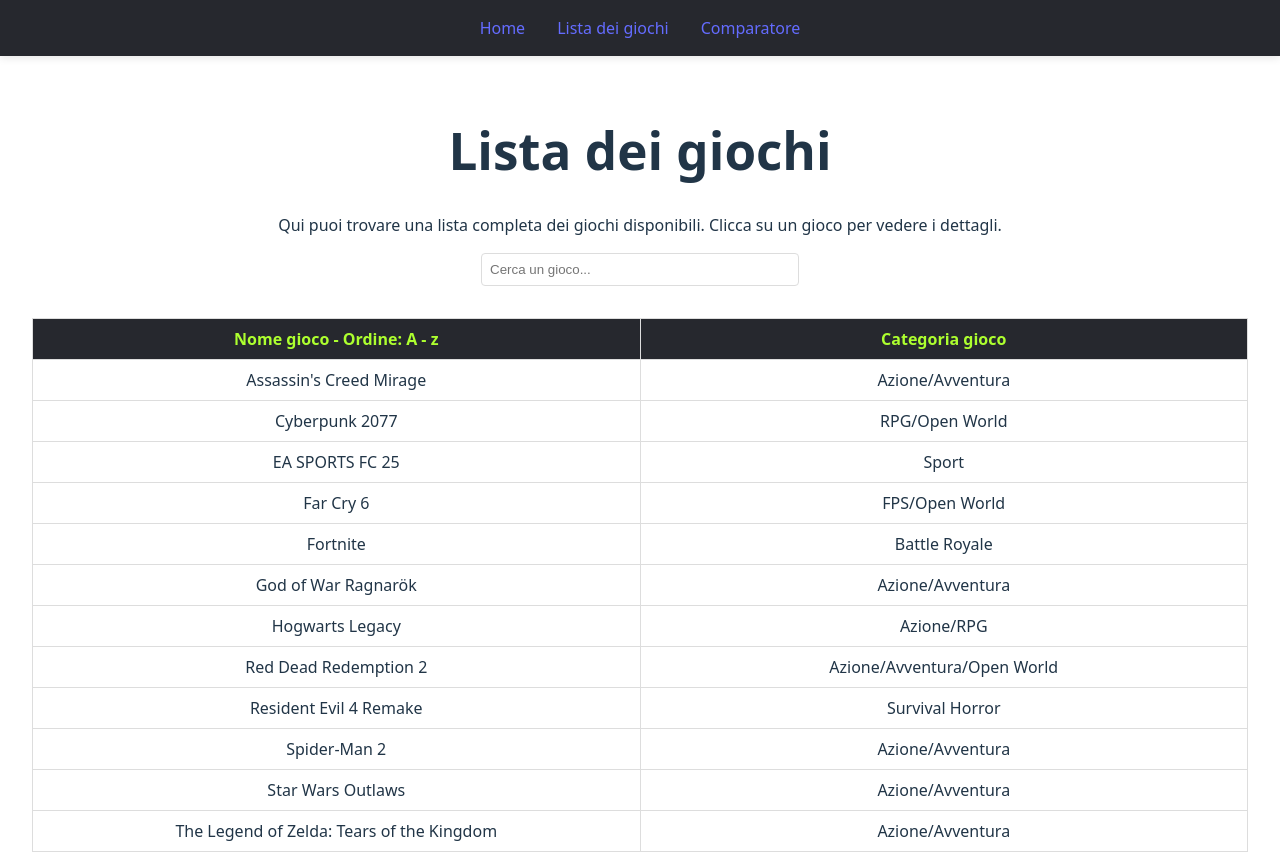
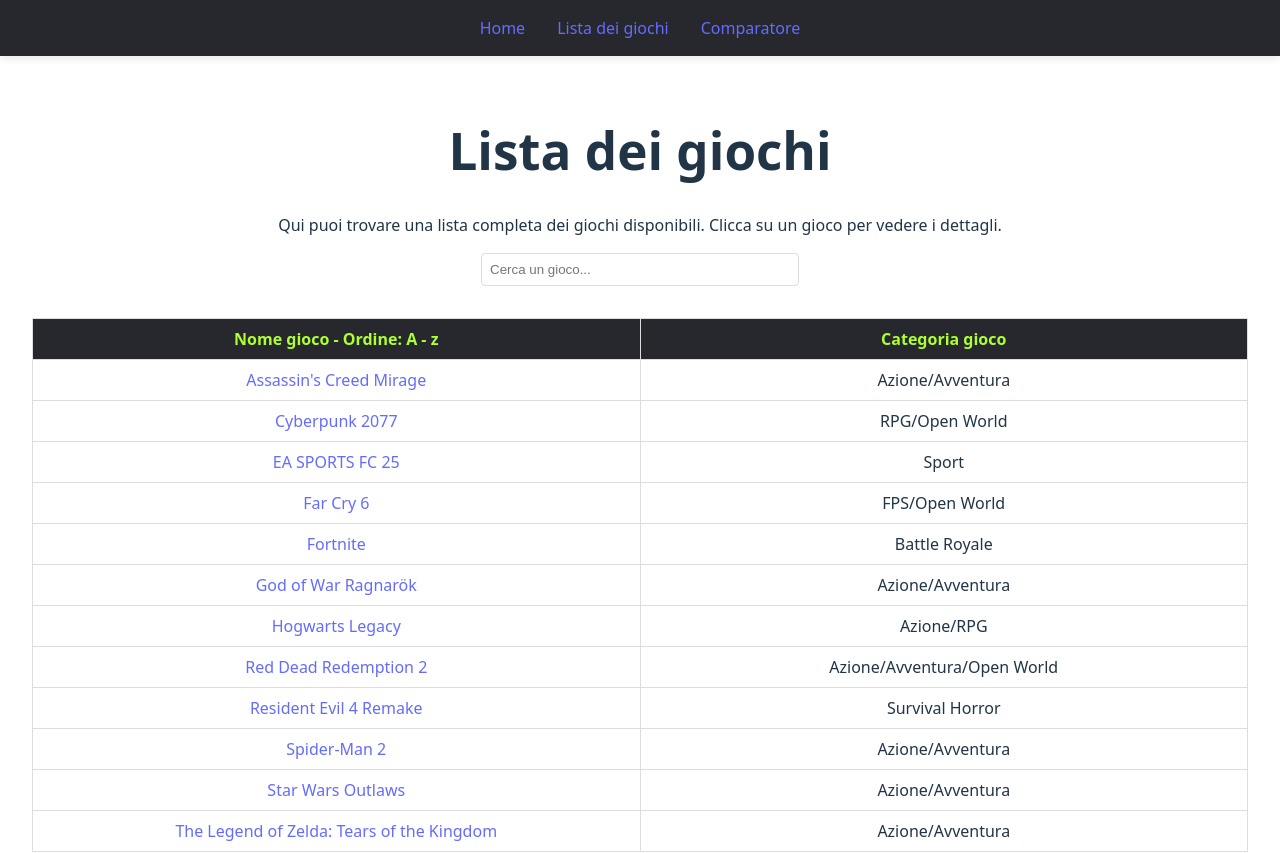
Before and after one commit to VincenzoIuliano/progetto-finale-spec-frontend-front, a React (Vite) app: page /gamelist in a window 1280 px wide. Shown: the top 853 px of the page. Built offline with nearby package versions, Linux system fonts and the light colour scheme.

Commit message:
Add Express dependency and implement game detail routing
- Added Express as a dependency in package.json.
- Updated App.jsx to include a route for game details using GameCard component.
- Modified GamesPages.jsx to link game titles to their respective detail pages.

```diff
--- a/components/GameCard.jsx
+++ b/components/GameCard.jsx
@@ -1,6 +1,17 @@
 import React from "react";
+import { useParams } from "react-router-dom";
 
-const GameCard = ({ game }) => {
+const GameCard = ({ games }) => {
+
+  // Recupera l'ID del gioco dalla URL
+  const { id } = useParams();
+
+  const game = games.find((g) => g.id === parseInt(id));
+
+  if (!game) {
+    return <div>Gioco non trovato.</div>;
+  }
+
   return (
     <div style={{
       border: '1px solid #ccc',
@@ -9,19 +20,19 @@
       width: '300px',
       boxShadow: '0 4px 8px rgba(0,0,0,0.1)',
     }}>
-      {/* <img
+      <img
         src={game.image}
         alt={game.title}
         style={{ width: '100%', borderRadius: '8px' }}
-      /> */}
+      />
       <h2>{game.title}</h2>
       <p><strong>Categoria:</strong> {game.category}</p>
-      {/* <p>{game.description}</p>
-      <p>Data di rilascio: {new Date(game.releaseDate).toLocaleDateString()}</p>
+      <p><strong>Descrizione:</strong> {game.description}</p>
+      <p><strong>Data di rilascio:</strong> {new Date(game.releaseDate).toLocaleDateString()}</p>
       <p><strong>Piattaforme:</strong> {game.platforms.join(', ')}</p>
       <p><strong>Multigiocatore Online:</strong> {game.multiplayer_online ? "Sì" : "No"}</p>
       <p><strong>Multigiocatore Locale:</strong> {game.multiplayer_local ? "Sì" : "No"}</p>
-      <p><strong>Coop:</strong> {game.coop ? "Sì" : "No"}</p> */}
+      <p><strong>Coop:</strong> {game.coop ? "Sì" : "No"}</p>
     </div>
   );
 };
--- a/database/game.json
+++ b/database/game.json
@@ -8,7 +8,8 @@
     "platforms": ["PlayStation 4", "PlayStation 5", "Windows"],
     "multiplayer_online": false,
     "multiplayer_local": false,
-    "coop": false
+    "coop": false,
+    "id": 1
   },
   {
     "title": "Far Cry 6",
@@ -19,7 +20,8 @@
     "platforms": ["PlayStation 4", "PlayStation 5", "Xbox One", "Xbox Series X/S", "PC"],
     "multiplayer_online": true,
     "multiplayer_local": false,
-    "coop": true
+    "coop": true,
+    "id": 2
   },
   {
     "title": "Red Dead Redemption 2",
@@ -30,7 +32,8 @@
     "platforms": ["PlayStation 4", "Xbox One", "PC"],
     "multiplayer_online": true,
     "multiplayer_local": false,
-    "coop": true
+    "coop": true,
+    "id": 3
   },
   {
     "title": "EA SPORTS FC 25",
@@ -41,7 +44,8 @@
     "platforms": ["PlayStation 4", "PlayStation 5", "Xbox One", "Xbox Series X/S", "PC", "Nintendo Switch"],
     "multiplayer_online": true,
     "multiplayer_local": true,
-    "coop": true
+    "coop": true,
+    "id": 4
   },
   {
     "title": "Fortnite",
@@ -52,7 +56,8 @@
     "platforms": ["PlayStation 4", "PlayStation 5", "Xbox One", "Xbox Series X/S", "PC", "Nintendo Switch", "iOS", "Android"],
     "multiplayer_online": true,
     "multiplayer_local": false,
-    "coop": true
+    "coop": true,
+    "id": 5
   },
   {
     "title": "Star Wars Outlaws",
@@ -63,7 +68,8 @@
     "platforms": ["PlayStation 5", "Xbox Series X/S", "PC", "Nintendo Switch 2"],
     "multiplayer_online": false,
     "multiplayer_local": false,
-    "coop": false
+    "coop": false,
+    "id": 6
   },
   {
     "title": "The Legend of Zelda: Tears of the Kingdom",
@@ -74,7 +80,8 @@
     "platforms": ["Nintendo Switch"],
     "multiplayer_online": false,
     "multiplayer_local": false,
-    "coop": false
+    "coop": false,
+    "id": 7
   },
   {
     "title": "Hogwarts Legacy",
@@ -85,7 +92,8 @@
     "platforms": ["PlayStation 4", "PlayStation 5", "Xbox One", "Xbox Series X/S", "PC"],
     "multiplayer_online": false,
     "multiplayer_local": false,
-    "coop": false
+    "coop": false,
+    "id": 8
   },
   {
     "title": "Resident Evil 4 Remake",
@@ -96,7 +104,8 @@
     "platforms": ["PlayStation 4", "PlayStation 5", "Xbox Series X/S", "PC"],
     "multiplayer_online": false,
     "multiplayer_local": false,
-    "coop": false
+    "coop": false,
+    "id": 9
   },
   {
     "title": "Spider-Man 2",
@@ -107,7 +116,8 @@
     "platforms": ["PlayStation 5"],
     "multiplayer_online": false,
     "multiplayer_local": false,
-    "coop": false
+    "coop": false,
+    "id": 10
   },
   {
     "title": "Cyberpunk 2077",
@@ -118,7 +128,8 @@
     "platforms": ["PlayStation 4", "PlayStation 5", "Xbox One", "Xbox Series X/S", "PC"],
     "multiplayer_online": true,
     "multiplayer_local": false,
-    "coop": true
+    "coop": true,
+    "id": 11
   },
   {
         "title": "Assassin's Creed Mirage",
@@ -129,6 +140,7 @@
         "platforms": ["PlayStation 4", "PlayStation 5", "Xbox One", "Xbox Series X/S", "PC"],
         "multiplayer_online": false,
         "multiplayer_local": false,
-        "coop": false
+        "coop": false,
+        "id": 12
     }
 ]
--- a/package.json
+++ b/package.json
@@ -10,6 +10,7 @@
     "preview": "vite preview"
   },
   "dependencies": {
+    "express": "^5.1.0",
     "lodash.debounce": "^4.0.8",
     "react": "^19.1.0",
     "react-dom": "^19.1.0",
--- a/src/App.jsx
+++ b/src/App.jsx
@@ -1,11 +1,13 @@
 import React from 'react'
 import { BrowserRouter, Routes, Route } from "react-router-dom"
 import { NavLink } from 'react-router-dom'
+import games from "../database/game.json"; // importa i giochi
 // import GameCard from '../components/gameCard'
 // import games from '../database/game.json'
 import './App.css'
 import HomePage from './pages/HomePage'
 import GamesPages from './pages/GamesPages'
+import GameCard from '../components/gameCard'
 
 
 function App() {
@@ -32,6 +34,9 @@
 
           {/* Route per il comparatore*/}
           <Route path="/comparator" element={<h1>Comparatore</h1>}></Route>
+
+          {/* Route per la pagina dettaglio del gioco */}
+          <Route path="/gamelist/:id" element={<GameCard games={games} />} />
         </Routes>
       </div>
 
--- a/src/pages/GamesPages.jsx
+++ b/src/pages/GamesPages.jsx
@@ -3,9 +3,11 @@
 import debounce from "lodash.debounce";
 // import GameCard from "../../components/GameCard";
 import games from "../../database/game.json"; // Importa i dati dei giochi
+import { Link } from "react-router-dom";
 
 export default function GamesPages() {
-  const [searchQuery, setSearchQuery] = useState("");
+
+    const [searchQuery, setSearchQuery] = useState("");
   const debouncedSetSearchQuery = useCallback(
     debounce((value) => {
       setSearchQuery(value);
@@ -70,7 +72,9 @@
           <tbody>
             {filteredAndSortedGames.map((game) => (
               <tr key={game.id}>
-                <td>{game.title}</td>
+                <td>
+                  <Link to={`/gamelist/${game.id}`}>{game.title}</Link>
+                </td>
                 <td>{game.category}</td>
               </tr>
             ))}
```
Also changed, not shown: 1 other file (tests, documents, lock files or other folders).
